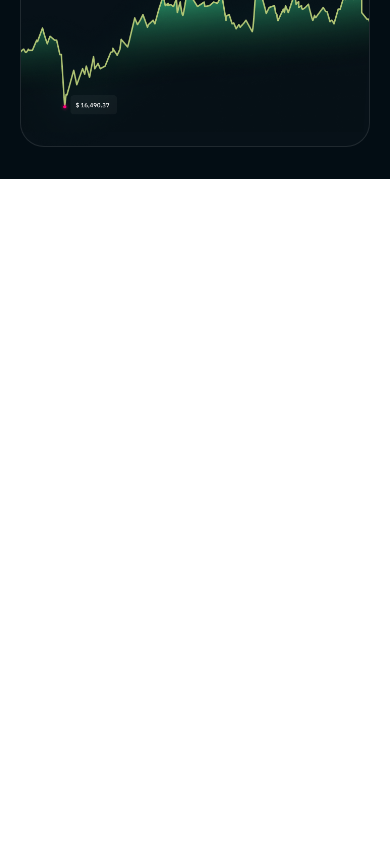
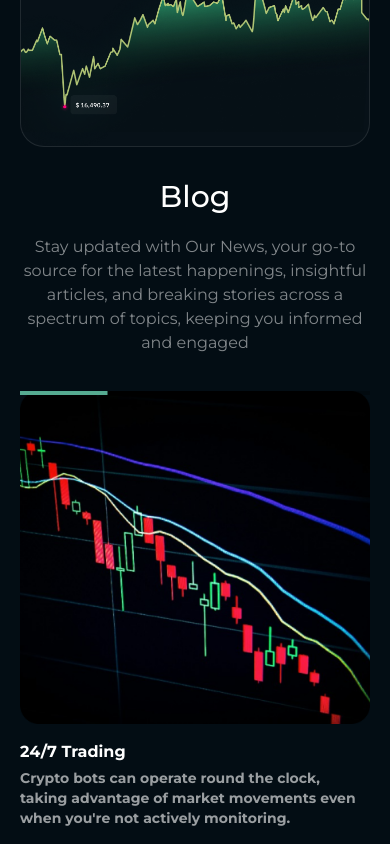
Before and after one commit to Andarov/quantex, a React (Vite) app: page / in a window 390 px wide. Shown: the part 3158-4002 px from the top of the page. Before the commit the page ends 3337 px from the top, so only its background shows below. Built offline with nearby package versions, Linux system fonts and the light colour scheme.

Commit message:
Add responsive blog section

```diff
--- a/src/components/Blog.jsx
+++ b/src/components/Blog.jsx
@@ -19,10 +19,18 @@ const Blog = () => {
       </div>
 
       <Swiper
-        slidesPerView={3}
+        slidesPerView={1}
         spaceBetween={30}
         pagination={{
           type: "progressbar",
+        }}
+        breakpoints={{
+          500: {
+            slidesPerView: 2
+          },
+          1024: {
+            slidesPerView: 3
+          }
         }}
         modules={[Pagination]}
         className="mySwiper"
--- a/src/pages/Home.jsx
+++ b/src/pages/Home.jsx
@@ -17,7 +17,7 @@ const Home = () => {
       <Investment/>
       <Info/>
       <Profitability/>
-      {/* <Blog/> */}
+      <Blog/>
       {/* <MainFaq/> */}
     </>
   )
```
